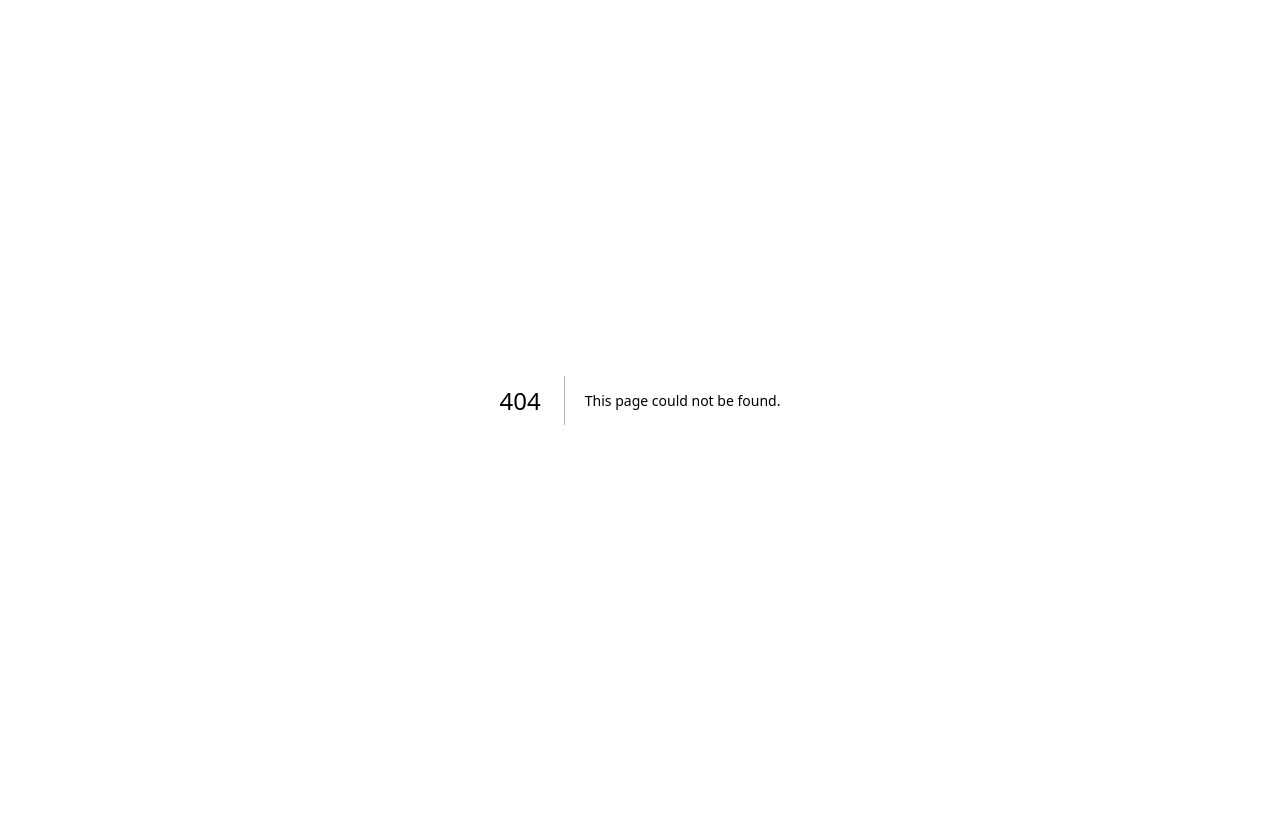
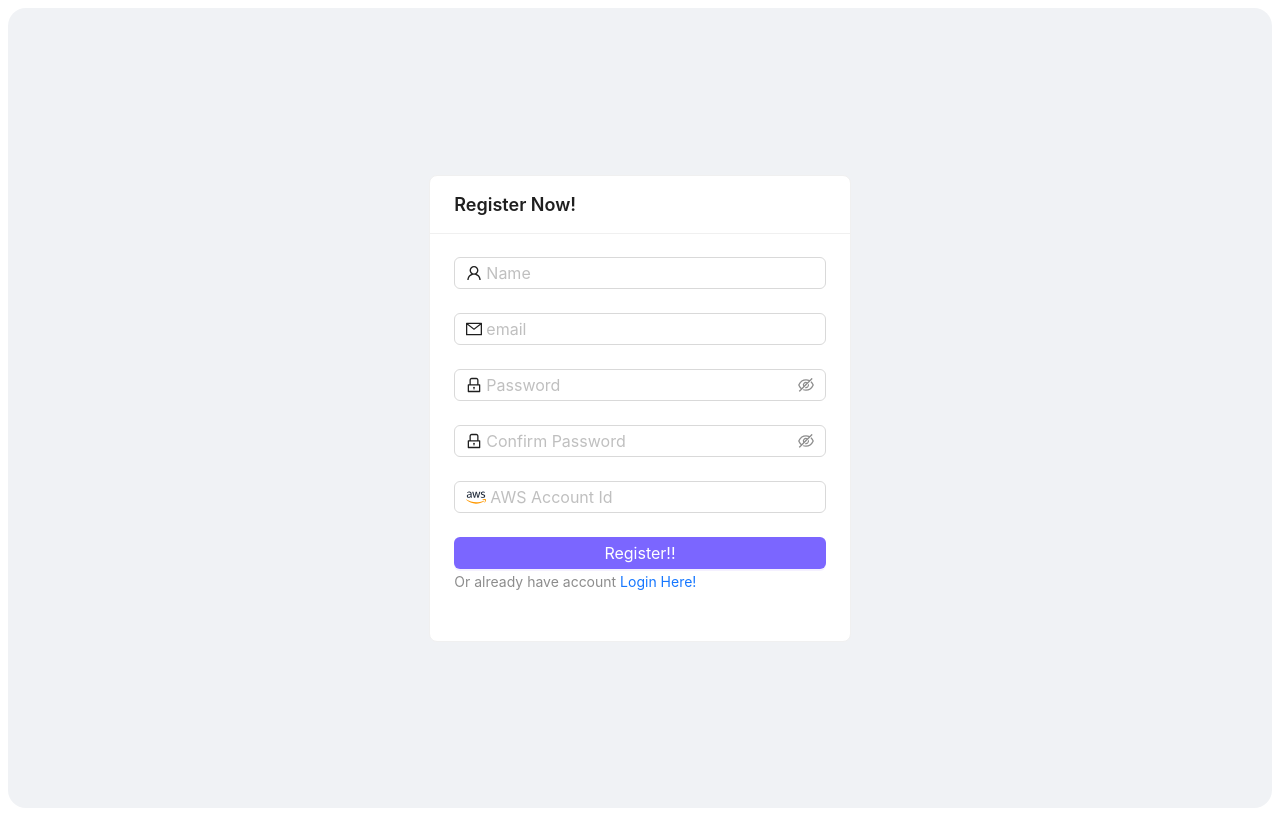
Before and after one commit to sanjibbehera/monitoring-fe-app, a Next.js app: page /register in a window 1280 px wide. Before the commit this address had no page. Built offline with nearby package versions, Linux system fonts and the light colour scheme.

Commit message:
Login and Register
Implementation of Login and Register Form with API

```diff
--- a/package.json
+++ b/package.json
@@ -15,6 +15,7 @@
     "@types/react": "18.2.55",
     "@types/react-dom": "18.2.18",
     "antd": "^5.14.0",
+    "axios": "^1.6.7",
     "eslint": "8.56.0",
     "eslint-config-next": "14.1.0",
     "next": "14.1.0",
--- a/src/pages/_app.tsx
+++ b/src/pages/_app.tsx
@@ -1,12 +1,21 @@
 import { ConfigProvider } from 'antd';
 import type { AppProps } from 'next/app';
 
+import Head from 'next/head';
 import theme from '../theme/themeConfig';
 
 const App = ({ Component, pageProps }: AppProps) => (
-  <ConfigProvider theme={theme}>
-    <Component {...pageProps} />
-  </ConfigProvider>
+  <>
+    <Head>
+      <title>Monitoring App</title>
+      <meta name="description" content="Monitoring App for Monitoring Data Flow, Server issues and Server related information" />
+      <meta name="viewport" content="width=device-width, initial-scale=1" />
+      <link rel="icon" href="/favicon.ico" />
+    </Head>
+    <ConfigProvider theme={theme}>
+      <Component {...pageProps} />
+    </ConfigProvider>
+  </>
 );
 
 export default App;
--- /dev/null
+++ b/src/pages/api/userLogin.ts
@@ -0,0 +1,35 @@
+import { LOCAL_BASE_URL } from "@/utils/global.config";
+import axios from "axios";
+
+
+type payloadLoginType = {
+    email: string;
+    password: string;
+}
+
+type payloadRegisterType = {
+  email: string;
+  password: string;
+  confirmPassword?: string;
+  role?: string;
+  accountId: string;
+}
+
+export const userLogin = async (payload:payloadLoginType) => {
+  try {
+      const data = await axios.post(`${LOCAL_BASE_URL}/login`, payload);
+    return data;
+  } catch (error: any) {
+    return error?.response;
+  }
+};
+
+export const userRegister = async (payload: payloadRegisterType) => {
+  delete payload?.confirmPassword;
+  try {
+      const data = await axios.post(`${LOCAL_BASE_URL}/register`, payload);
+    return data;
+  } catch (error: any) {
+    return error?.response;
+  }
+};
--- /dev/null
+++ b/src/pages/register.tsx
@@ -0,0 +1,135 @@
+import { LockOutlined, MailOutlined, UserOutlined } from '@ant-design/icons';
+import { Button, Card, Col, Flex, Form, Input, Row, Typography, message } from 'antd';
+import Image from 'next/image';
+import Link from 'next/link';
+import { CSSProperties } from 'react';
+import AwsIcon from '../../public/aws.svg';
+import { userRegister } from './api/userLogin';
+
+type FieldType = {
+    email?: string;
+    password?: string;
+    confirmPassword?: string;
+    accountId?: string;
+    role?: string;
+    name: string;
+};
+
+
+const LoginStyle: CSSProperties = {
+    height: "100vh",
+    backgroundColor: "#f0f2f5",
+    borderRadius: "18px",
+}
+
+const BtnStyle: CSSProperties = {
+    width: "100%",
+}
+const LinkStyle: CSSProperties = {
+    fontSize: 14,
+}
+
+
+
+export default function Register() {
+    const { Text } = Typography;
+    const onFinish = async (values: any) => {
+        if (values.password !== values.confirmPassword) {
+            message.error("Password does not match!", 200);
+            return;
+        }
+        const result = await userRegister(values)
+        if (result.status === 201) {
+            message.success('Register Successfully, Please Go back to Login Page to Login!', 1000);
+        } else {
+            message.error(result?.data?.message, 1000);
+        }
+
+    };
+
+    const onFinishFailed = (errorInfo: any) => {
+        console.log('Failed:', errorInfo);
+    };
+
+
+    return (
+        <>
+            <main className='App'>
+                <Row justify={"center"} style={LoginStyle} align={"middle"}>
+                    <Col span={8}>
+                        <Flex justify={"center"} align={"middle"} vertical>
+                            <Card title="Register Now!">
+                                <Form
+                                    name="basic"
+                                    labelCol={{ span: 8 }}
+                                    className="login-form"
+                                    style={{ maxWidth: 600 }}
+                                    onFinish={onFinish}
+                                    onFinishFailed={onFinishFailed}
+                                    autoComplete="off"
+                                >
+                                    <Form.Item<FieldType>
+                                        name="name"
+                                        rules={[{ required: true, message: 'Please input your Name!' }]}
+                                    >
+                                        <Input placeholder='Name' prefix={<UserOutlined />} />
+                                    </Form.Item>
+
+                                    <Form.Item<FieldType>
+                                        name="email"
+                                        rules={[{ required: true, message: 'Please input your email!' }, { type: "email", message: "Invalid email" }]}
+                                    >
+                                        <Input placeholder='email' prefix={<MailOutlined />} />
+                                    </Form.Item>
+
+                                    <Form.Item<FieldType>
+                                        name="password"
+
+                                        rules={[{ required: true, message: 'Please input your password!' }, { pattern: /^(?=.*[A-Za-z])(?=.*\d).{8,}$/, message: "Password must be at least 8 characters long contains atleast 1 alphabet and 1 number" }]}
+                                        hasFeedback
+                                    >
+                                        <Input.Password placeholder='Password' prefix={<LockOutlined />} />
+                                    </Form.Item>
+
+                                    <Form.Item<FieldType>
+                                        name="confirmPassword"
+                                        rules={[{ required: true, message: 'Please input your password Again!' },
+                                        ({ getFieldValue }) => ({
+                                            validator(_, value) {
+                                                if (!value || getFieldValue('password') === value) {
+                                                    return Promise.resolve();
+                                                }
+                                                return Promise.reject(new Error('The new password that you entered do not match!'));
+                                            },
+                                        })]}
+                                        dependencies={['password']}
+                                    >
+                                        <Input.Password placeholder='Confirm Password' prefix={<LockOutlined />} />
+                                    </Form.Item>
+
+                                    <Form.Item<FieldType>
+                                        name="accountId"
+                                        rules={[{ required: true, message: 'Please input your AWS Account Id!' }]}
+
+                                    >
+                                        <Input placeholder='AWS Account Id' prefix={<Image alt='awsLogo' width={20} src={AwsIcon} />} />
+                                    </Form.Item>
+
+                                    <Flex justify='center'>
+                                        <Form.Item style={BtnStyle}>
+                                            <Button block type="primary" htmlType="submit">
+                                                Register!!
+                                            </Button>
+                                            <Text type={"secondary"} style={LinkStyle}>Or already have account</Text>
+                                            <Link href={'/'} style={LinkStyle} > Login Here!</Link>
+                                        </Form.Item>
+                                    </Flex>
+                                </Form>
+                            </Card>
+                        </Flex>
+                    </Col>
+                </Row>
+            </main>
+        </>
+    )
+}
--- /dev/null
+++ b/src/utils/global.config.ts
@@ -0,0 +1 @@
+export const LOCAL_BASE_URL = "http://localhost:8000/v1/auth/";
```
Also changed, not shown: src/components/Header.tsx (added, +14 -0 lines), src/pages/index.tsx (+32 -34 lines), public/aws.svg (added), 1 other file (tests, documents, lock files or other folders).
